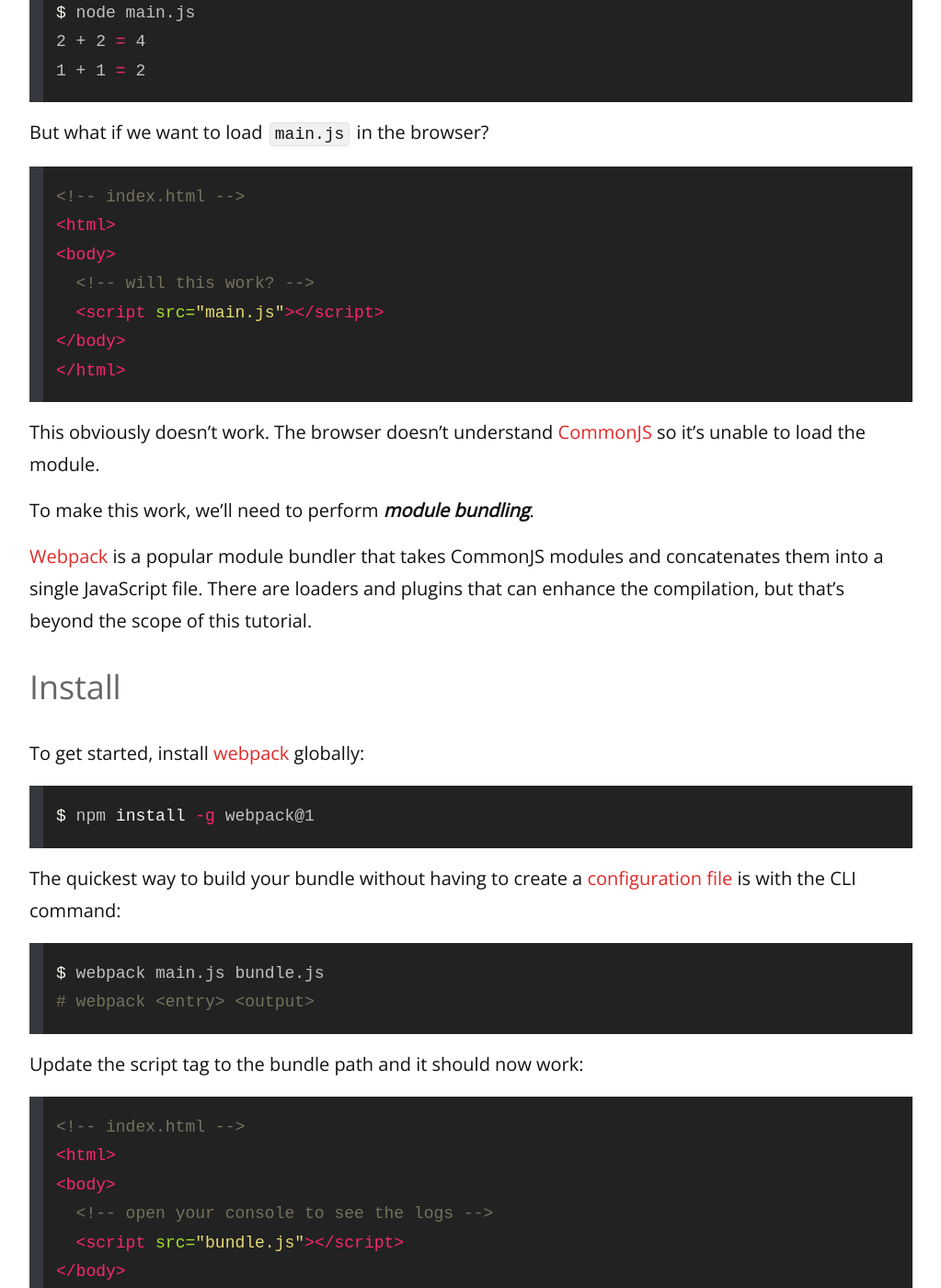
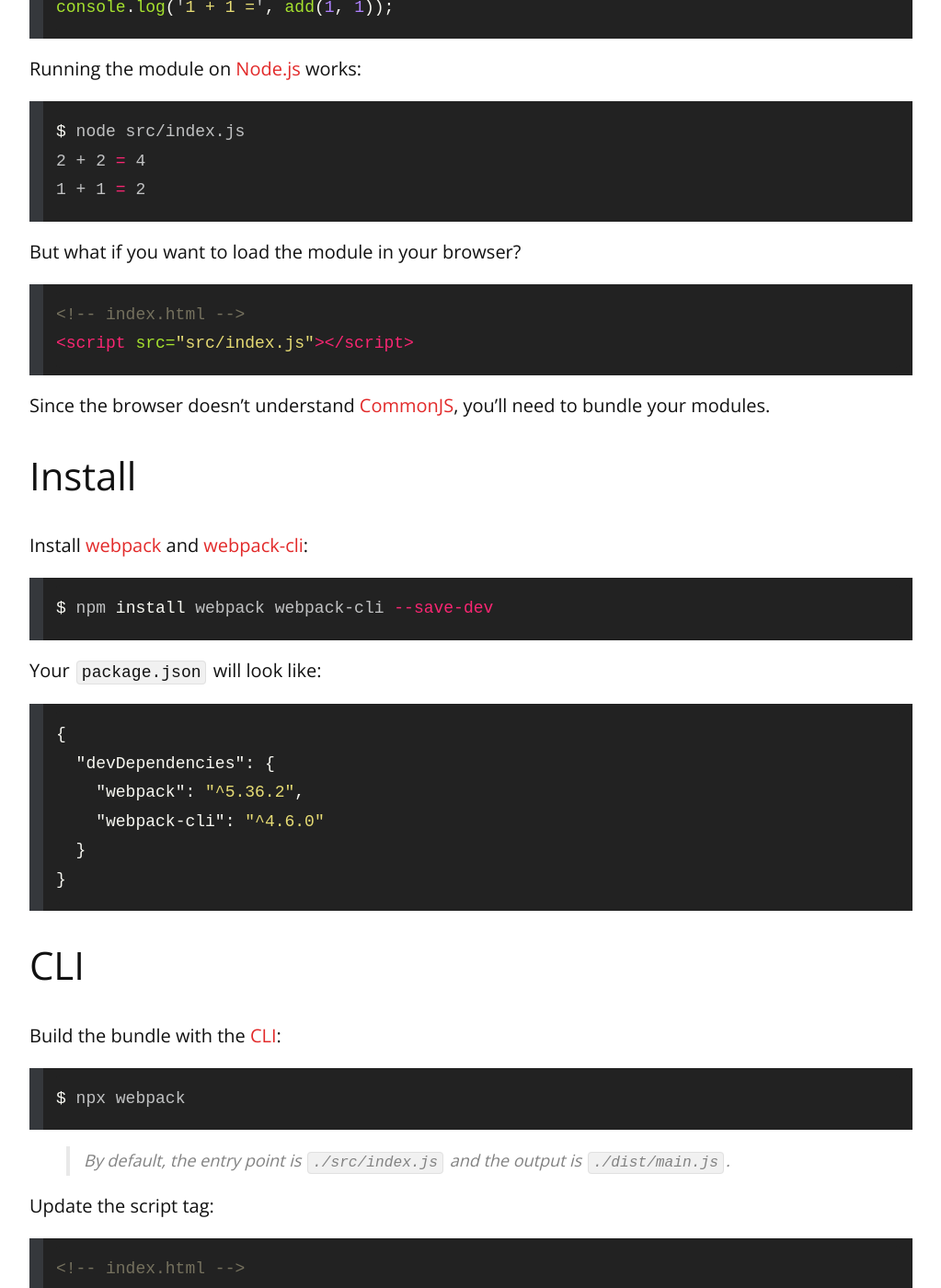
Before and after one commit to remarkablemark/remarkablemark.github.io, a Jekyll site: the page built from _posts/2016/2016-09-23-webpack-getting-started.md, in a window 1280 px wide and 1400 px high, scrolled down 787 px. Shown: the whole window at 92% size, without its empty margins (128-1151 px from the left). Built offline with Jekyll 4.4.1, drawn with Linux system fonts in a browser that asks for light colours; comment, search, counter and statistics services are not loaded; some of the changed text lies outside the part shown.

Commit message:
fix(posts): update "Getting started with webpack"
Post: 2016-09-23-webpack-getting-started.md

Update blog post given latest webpack v5 and fix broken links.

````diff
--- a/_posts/2016/2016-09-23-webpack-getting-started.md
+++ b/_posts/2016/2016-09-23-webpack-getting-started.md
@@ -1,122 +1,115 @@
 ---
 layout: post
-title: Getting started with webpack@1
-date: 2016-09-23 17:40:00 -4000
-excerpt: Learn how to perform module bundling with webpack@1.
-categories: webpack nodejs commonjs module javascript
+title: Getting started with webpack
+date: 2016-09-23 17:40:00
+updated: 2021-05-05 22:15:53
+excerpt: How to get started with webpack.
+categories: webpack javascript
 ---
 
-Let's say you have an `add` module that returns the sum of two numbers:
+This article goes over how to get started with [webpack](https://webpack.js.org/).
+
+## Background
+
+Given a module that returns the sum of 2 numbers:
 
 ```js
-// add.js
+// src/add.js
 module.exports = function add(a, b) {
   return a + b;
 };
 ```
 
-And `main.js` uses `add`:
+```js
+// src/index.js
+var add = require('./add');
 
-```js
-// main.js
-var add = require('./add');
 console.log('2 + 2 =', add(2, 2));
 console.log('1 + 1 =', add(1, 1));
 ```
 
-We know running `main.js` with [node](https://nodejs.org) on the command-line works:
+Running the module on [Node.js](https://nodejs.org) works:
 
 ```sh
-$ node main.js
+$ node src/index.js
 2 + 2 = 4
 1 + 1 = 2
 ```
 
-But what if we want to load `main.js` in the browser?
+But what if you want to load the module in your browser?
 
 ```html
 <!-- index.html -->
-<html>
-<body>
-  <!-- will this work? -->
-  <script src="main.js"></script>
-</body>
-</html>
+<script src="src/index.js"></script>
 ```
 
-This obviously doesn't work. The browser doesn't understand [CommonJS](https://addyosmani.com/resources/essentialjsdesignpatterns/book/#detailcommonjs) so it's unable to load the module.
+Since the browser doesn't understand [CommonJS](https://addyosmani.com/resources/essentialjsdesignpatterns/book/#detailcommonjs), you'll need to bundle your modules.
 
-To make this work, we'll need to perform _**module bundling**_.
+## Install
 
-[Webpack](https://webpack.github.io) is a popular module bundler that takes CommonJS modules and concatenates them into a single JavaScript file. There are loaders and plugins that can enhance the compilation, but that's beyond the scope of this tutorial.
-
-### Install
-
-To get started, install [webpack](https://www.npmjs.com/package/webpack) globally:
+Install [webpack](https://www.npmjs.com/package/webpack) and [webpack-cli](https://www.npmjs.com/package/webpack-cli):
 
 ```sh
-$ npm install -g webpack@1
+$ npm install webpack webpack-cli --save-dev
 ```
 
-The quickest way to build your bundle without having to create a [configuration file](https://webpack.github.io/docs/configuration.html) is with the CLI command:
+Your `package.json` will look like:
+
+```json
+{
+  "devDependencies": {
+    "webpack": "^5.36.2",
+    "webpack-cli": "^4.6.0"
+  }
+}
+```
+
+## CLI
+
+Build the bundle with the [CLI](https://webpack.js.org/api/#cli):
 
 ```sh
-$ webpack main.js bundle.js
-# webpack <entry> <output>
+$ npx webpack
 ```
 
-Update the script tag to the bundle path and it should now work:
+> By default, the entry point is `./src/index.js` and the output is `./dist/main.js`.
+
+Update the script tag:
 
 ```html
 <!-- index.html -->
-<html>
-<body>
-  <!-- open your console to see the logs -->
-  <script src="bundle.js"></script>
-</body>
-</html>
+<script src="dist/main.js"></script>
 ```
 
-Additionally, webpack has some useful [plugins](https://github.com/webpack/docs/wiki/cli#plugins).
-
-### Watch
-
-Enable the [watch](https://github.com/webpack/docs/wiki/cli#watch-mode---watch) option for automatic recompilation on file change:
+You should see the logs in your browser console:
 
 ```sh
-$ webpack main.js bundle.js -w
+$ open index.html
 ```
 
-### Debug
+## Configuration
 
-Enable the [debug](https://github.com/webpack/docs/wiki/cli#development-shortcut--d) option to create [source maps](http://blog.teamtreehouse.com/introduction-source-maps) to see where errors occur:
-
-```sh
-$ webpack main.js bundle.js -d
-```
-
-### Production
-
-Enable the [production](https://github.com/webpack/docs/wiki/cli#production-shortcut--p) option to minify or compress your bundle:
-
-```sh
-$ webpack main.js bundle.js -p
-```
-
-### Configuration
-
-Creating a [webpack.config.js](https://webpack.github.io/docs/configuration.html) is the alternative to passing options to the CLI command:
+Instead of passing options to the CLI, create a [configuration file](https://webpack.js.org/configuration/):
 
 ```js
 // webpack.config.js
+const { resolve } = require('path');
+
 module.exports = {
-  entry: './main.js',
-  output: 'bundle.js'
+  entry: './src/index.js',
+  output: {
+    path: resolve(__dirname, 'dist'),
+    filename: 'main.js',
+  },
 };
 ```
 
-Now you can run `webpack` without any arguments:
+Webpack uses `webpack.config.js` if it exists:
 
 ```sh
-$ webpack
+$ npx webpack
 ```
+
+## Resources
+
+- [Webpack](https://webpack.js.org/)
````
